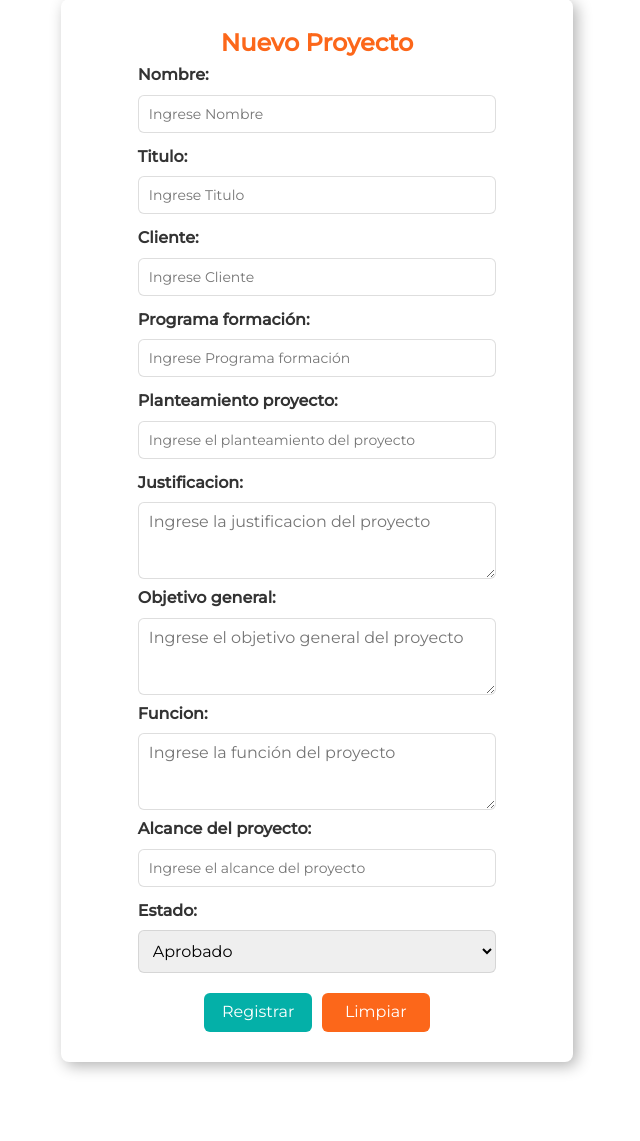
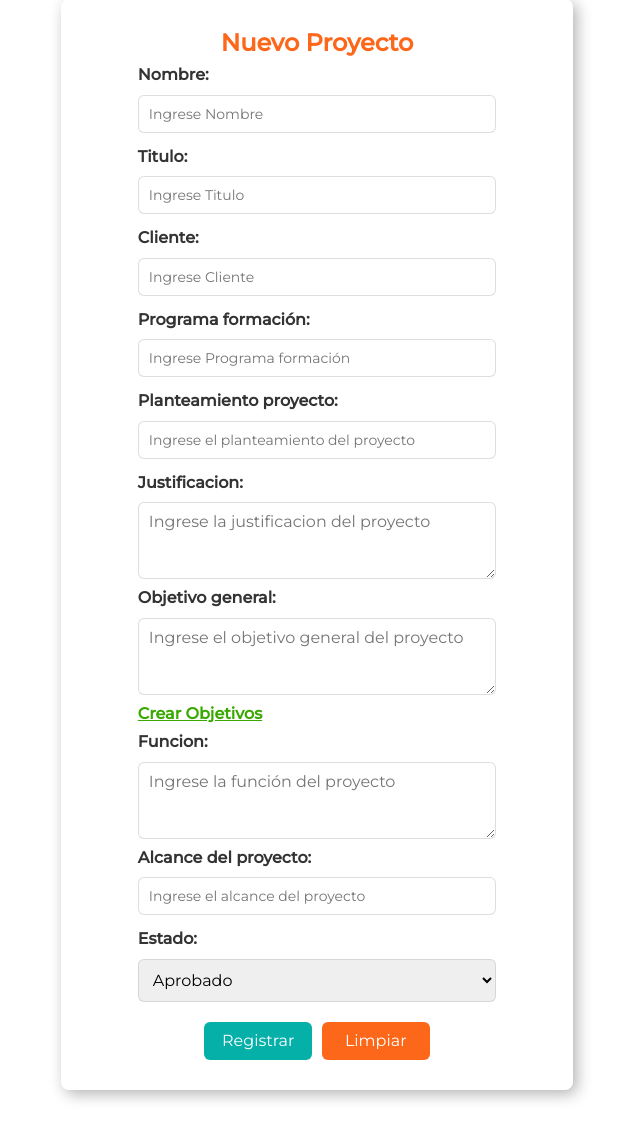
Before and after one commit to kevincifuentesdev/SGPF-Project, a PHP site: page /fichaProyectoFormulario.php in a window 1280 px wide. Shown: the part 171-1312 px from the top of the page, without its empty margins (323-963 px from the left). Before the commit the page ends 1244 px from the top, so only its background shows below. Run offline with PHP 8.4, Linux system fonts and the light colour scheme.

Commit message:
creando objetivos formulario

```diff
--- a/css/fichaProyectoFormulario.css
+++ b/css/fichaProyectoFormulario.css
@@ -173,6 +173,10 @@
 
   }
 
+  body > main > div > form > a {
+    color: var(--verde);
+  }
+
   /* Responsive Table */
 
   @media (max-width: 768px) {
--- a/fichaProyectoFormulario.php
+++ b/fichaProyectoFormulario.php
@@ -101,6 +101,8 @@
                         placeholder="Ingrese el objetivo general del proyecto"
                     ></textarea>
 
+                    <a href="./objetivosFormulario.php"><h4>Crear Objetivos</h4></a>
+
                     <label for="funcion">Funcion:</label>
                     <textarea
                         name="funcion"
```
Also changed, not shown: objetivosFormulario.php (added).
